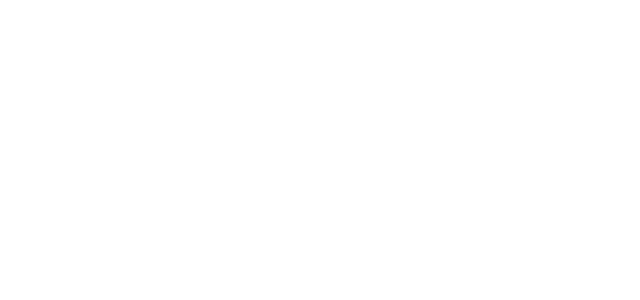
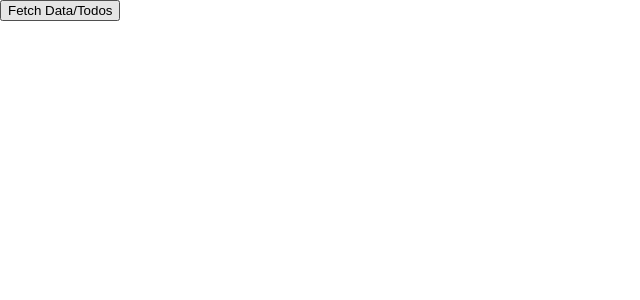
Before and after one commit to mouleesh/subhash-react, a React (Vite) app: page /todo in a window 1280 px wide. Before the commit this address had no page. Shown: the top 300 px of the page, without its empty margins (0-640 px from the left). Built offline with nearby package versions, Linux system fonts and the light colour scheme.

Commit message:
Added example for API integration

```diff
--- a/package.json
+++ b/package.json
@@ -10,6 +10,7 @@
     "preview": "vite preview"
   },
   "dependencies": {
+    "axios": "^1.9.0",
     "react": "^19.0.0",
     "react-dom": "^19.0.0",
     "react-router": "^7.5.1"
--- a/src/Home.jsx
+++ b/src/Home.jsx
@@ -31,6 +31,7 @@
             <p>{counter}</p>
             <button onClick={handleIncrement}> + Increment</button>
             <Link to="/login">Back to Login</Link>
+            <Link to="/todo">Go to Todo</Link>
         </>
     )
 }
--- /dev/null
+++ b/src/Todo.jsx
@@ -0,0 +1,44 @@
+import axios from 'axios';
+import React, { useEffect, useState } from 'react'
+
+function Todo() {
+
+    const [todos, setTodos] = useState([]);
+
+    // useEffect(() => {
+    //     fetch("https://jsonplaceholder.typicode.com/todos")
+    //     .then((response) => {return response.json()})
+    //     .then((response) => {
+    //         setTodos(response)
+    //     });
+
+    // }, []);
+
+    const getDataHandler = () => {
+        // fetch("https://jsonplaceholder.typicode.com/todos")
+        // .then((response) => {return response.json()})
+        // .then((resp) => setTodos(resp));
+
+
+        axios.get("https://jsonplaceholder.typicode.com/todos")
+        .then(resp => {
+            if(resp.status === 200){
+                setTodos(resp.data);
+            } else {
+                alert("Unable to fetch data");
+            }
+        })
+    }
+
+
+    return (
+        <>
+            <button onClick={getDataHandler}>Fetch Data/Todos</button>
+            <ul>
+                {todos.map(todo => <li key={todo.id}>{todo.title}</li>)}
+            </ul>
+        </>
+    )
+}
+
+export default Todo
--- a/src/main.jsx
+++ b/src/main.jsx
@@ -6,6 +6,7 @@
 import Login from './auth/Login.jsx';
 import Sample from './Sample.jsx';
 import Home from './Home.jsx';
+import Todo from './Todo.jsx';
 
 
 createRoot(document.getElementById('root')).render(
@@ -18,6 +19,7 @@
           <Route path="/sample" element={<Sample />} />
         </Route>
         <Route path='/home' element={<Home />} />
+        <Route path='/todo' element={<Todo />} />
         {/* <Route path="/" element={<PrivateLayout />} >
           <Route path="/home" element={<Home />} />
         </Route> */}
```
Also changed, not shown: 1 other file (tests, documents, lock files or other folders).
